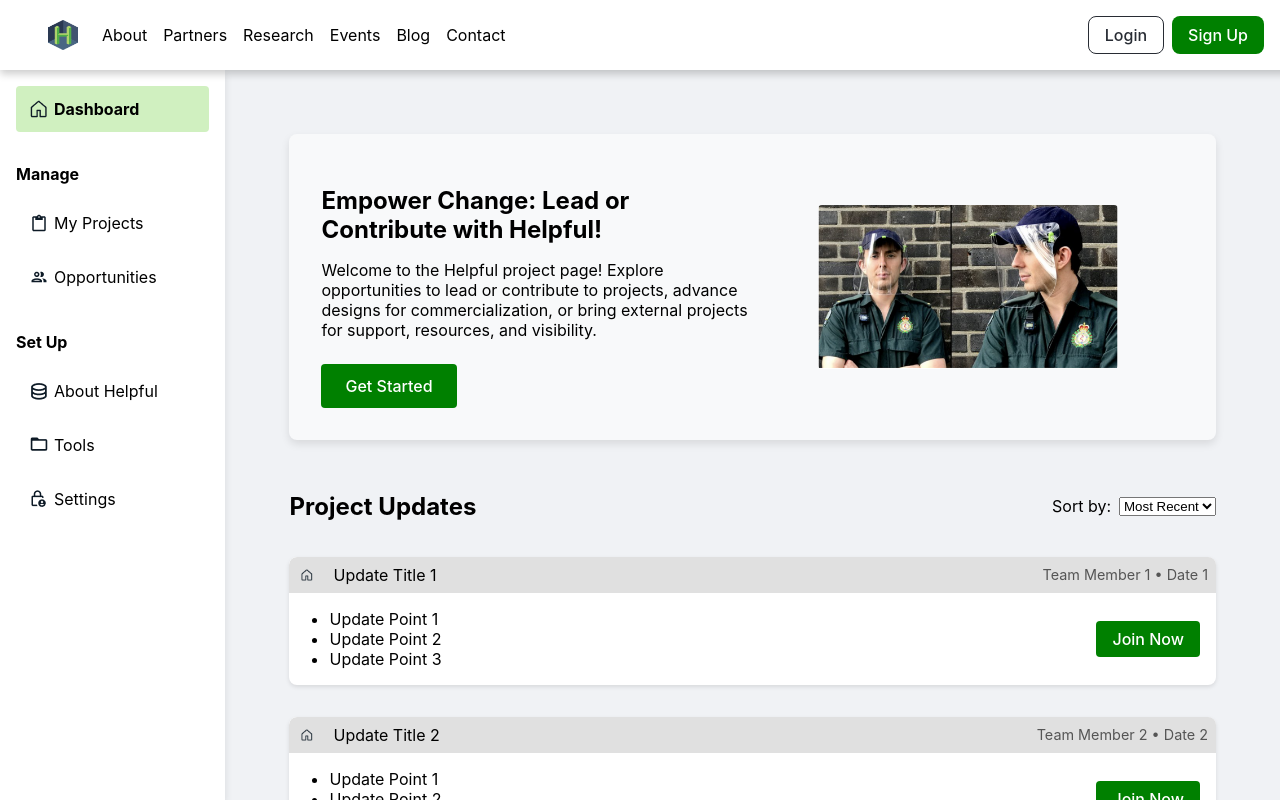
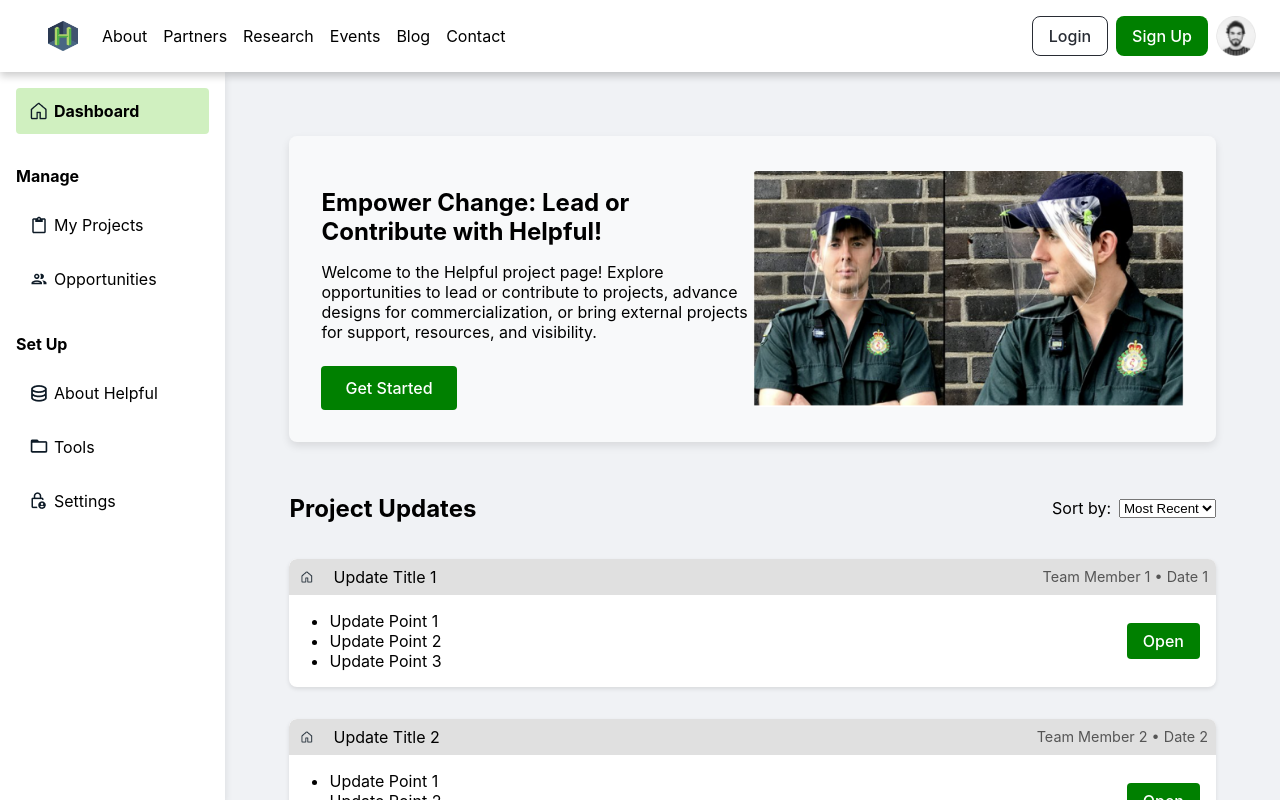
Before and after one commit to stevenseb/project-volunteer-platform, a React (Vite) app: page / in a window 1280 px wide. Built offline with nearby package versions, Linux system fonts and the light colour scheme; no server answers; what aws-amplify would draw is missing.

Commit message:
Fixes and Changes
Dashboard scrolling fix, added profile icon, added custom button text option to cards.

```diff
--- a/src/components/Card.tsx
+++ b/src/components/Card.tsx
@@ -6,9 +6,10 @@ interface CardProps {
   info: string;
   points: string[];
   icon: string;
+  buttonText: string; // Add a new parameter for the button text
 }
 
-const Card: React.FC<CardProps> = ({ title, info, points, icon }) => {
+const Card: React.FC<CardProps> = ({ title, info, points, icon, buttonText }) => {
   return (
     <div className="card">
       <div className="card-header">
@@ -22,7 +23,7 @@ const Card: React.FC<CardProps> = ({ title, info, points, icon }) => {
             <li key={index}>{point}</li>
           ))}
         </ul>
-        <button className="join-now-button">Join Now</button>
+        <button className="join-now-button">{buttonText}</button>
       </div>
     </div>
   );
--- a/src/components/Header.css
+++ b/src/components/Header.css
@@ -33,6 +33,12 @@
   margin-right: 0.5rem;
 }
 
+.profile-icon {
+  width: 40px;
+  height: 40px;
+  margin-right: 0.5rem;
+}
+
 .nav-links a {
   color: black;
   text-decoration: none;
--- a/src/components/Header.tsx
+++ b/src/components/Header.tsx
@@ -1,6 +1,7 @@
 import React from 'react';
 import './Header.css';
 import helpfulIcon from '../assets/helpful_icon.png';
+import profileIcon from '../assets/profile_icon.png';
 
 const Header: React.FC = () => {
   return (
@@ -18,6 +19,7 @@ const Header: React.FC = () => {
         <div className="nav-buttons">
           <button className="login-button">Login</button>
           <button className="signup-button">Sign Up</button>
+          <img src={profileIcon} alt="Profile Icon" className="profile-icon" />
         </div>
       </nav>
     </header>
--- a/src/views/DashboardView.css
+++ b/src/views/DashboardView.css
@@ -1,9 +1,8 @@
 .dashboard-view-content {
     flex-grow: 1;
     padding: 2rem;
-    overflow-y: hidden;
+    overflow-y: auto;
     width: 100%;
-    max-height: 100vh;
     box-sizing: border-box;
 }
 
@@ -52,11 +51,12 @@
     flex: 1;
     display: flex;
     justify-content: center;
+    align-items: stretch;
 }
 
 .dashboard-image {
-    width: 300px;
-    height: auto;
+    width: 100%;
+    height: 100%;
     border-radius: 4px;
     object-fit: cover;
 }
--- a/src/views/DashboardView.tsx
+++ b/src/views/DashboardView.tsx
@@ -1,8 +1,8 @@
 import React from 'react';
-import Card from '../components/Card'; // Import the Card component
-import dashboardIcon from '../assets/dashboard_icon.png'; // Icon for project updates
-import dashboardImage from '../assets/dashboard_image.png'; // The single dashboard image
-import './DashboardView.css'; // Styling for DashboardView
+import Card from '../components/Card';
+import dashboardIcon from '../assets/dashboard_icon.png';
+import dashboardImage from '../assets/dashboard_image.png';
+import './DashboardView.css';
 
 const DashboardView: React.FC = () => {
   return (
@@ -40,18 +40,21 @@ const DashboardView: React.FC = () => {
           info="Team Member 1 • Date 1"
           points={['Update Point 1', 'Update Point 2', 'Update Point 3']}
           icon={dashboardIcon}
+          buttonText="Open"
         />
         <Card
           title="Update Title 2"
           info="Team Member 2 • Date 2"
           points={['Update Point 1', 'Update Point 2', 'Update Point 3']}
           icon={dashboardIcon}
+          buttonText="Open"
         />
         <Card
           title="Update Title 3"
           info="Team Member 3 • Date 3"
           points={['Update Point 1', 'Update Point 2', 'Update Point 3']}
           icon={dashboardIcon}
+          buttonText="Open"
         />
       </section>
     </main>
--- a/src/views/MyProjects.tsx
+++ b/src/views/MyProjects.tsx
@@ -1,7 +1,7 @@
 import React from 'react';
-import Card from '../components/Card'; // Import the Card component
-import projectsIcon from '../assets/projects_icon.png'; // Import the icon for the cards
-import './MyProjects.css'; // Optional: Add any specific styles for MyProjects here
+import Card from '../components/Card';
+import projectsIcon from '../assets/projects_icon.png';
+import './MyProjects.css';
 
 const MyProjects: React.FC = () => {
   return (
@@ -23,18 +23,21 @@ const MyProjects: React.FC = () => {
           info="Author 1 • Date 1"
           points={['Point 1', 'Point 2', 'Point 3']}
           icon={projectsIcon}
+          buttonText="Open"
         />
         <Card
           title="Project Title 2"
           info="Author 2 • Date 2"
           points={['Point 1', 'Point 2', 'Point 3']}
           icon={projectsIcon}
+          buttonText="Open"
         />
         <Card
           title="Project Title 3"
           info="Author 3 • Date 3"
           points={['Point 1', 'Point 2', 'Point 3']}
           icon={projectsIcon}
+          buttonText="Open"
         />
       </section>
     </main>
--- a/src/views/Opportunities.tsx
+++ b/src/views/Opportunities.tsx
@@ -1,7 +1,7 @@
 import React from 'react';
-import Card from '../components/Card'; // Import the Card component
-import opportunitiesIcon from '../assets/opportunities_icon.png'; // Import the icon for the cards
-import './Opportunities.css'; // Optional: Add any specific styles for Opportunities here
+import Card from '../components/Card';
+import opportunitiesIcon from '../assets/opportunities_icon.png';
+import './Opportunities.css';
 
 const Opportunities: React.FC = () => {
   return (
@@ -23,18 +23,21 @@ const Opportunities: React.FC = () => {
           info="Author A • Date A"
           points={['Point A1', 'Point A2', 'Point A3']}
           icon={opportunitiesIcon}
+          buttonText="Join Now"
         />
         <Card
           title="Project Title 2"
           info="Author B • Date B"
           points={['Point B1', 'Point B2', 'Point B3']}
           icon={opportunitiesIcon}
+          buttonText="Join Now"
         />
         <Card
           title="Project Title 3"
           info="Author C • Date C"
           points={['Point C1', 'Point C2', 'Point C3']}
           icon={opportunitiesIcon}
+          buttonText="Join Now"
         />
       </section>
     </main>
```
Also changed, not shown: src/assets/profile_icon.png (added).
